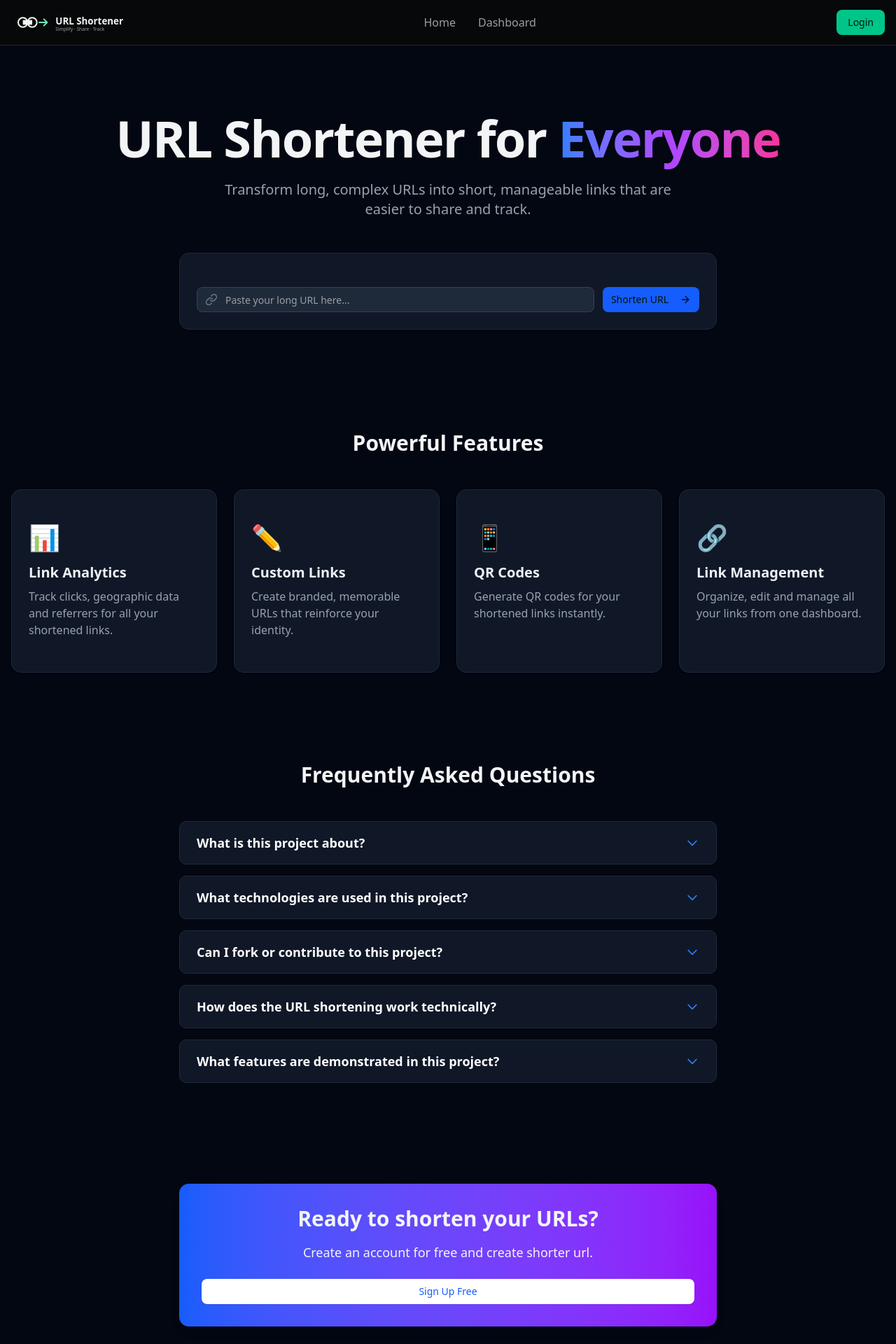
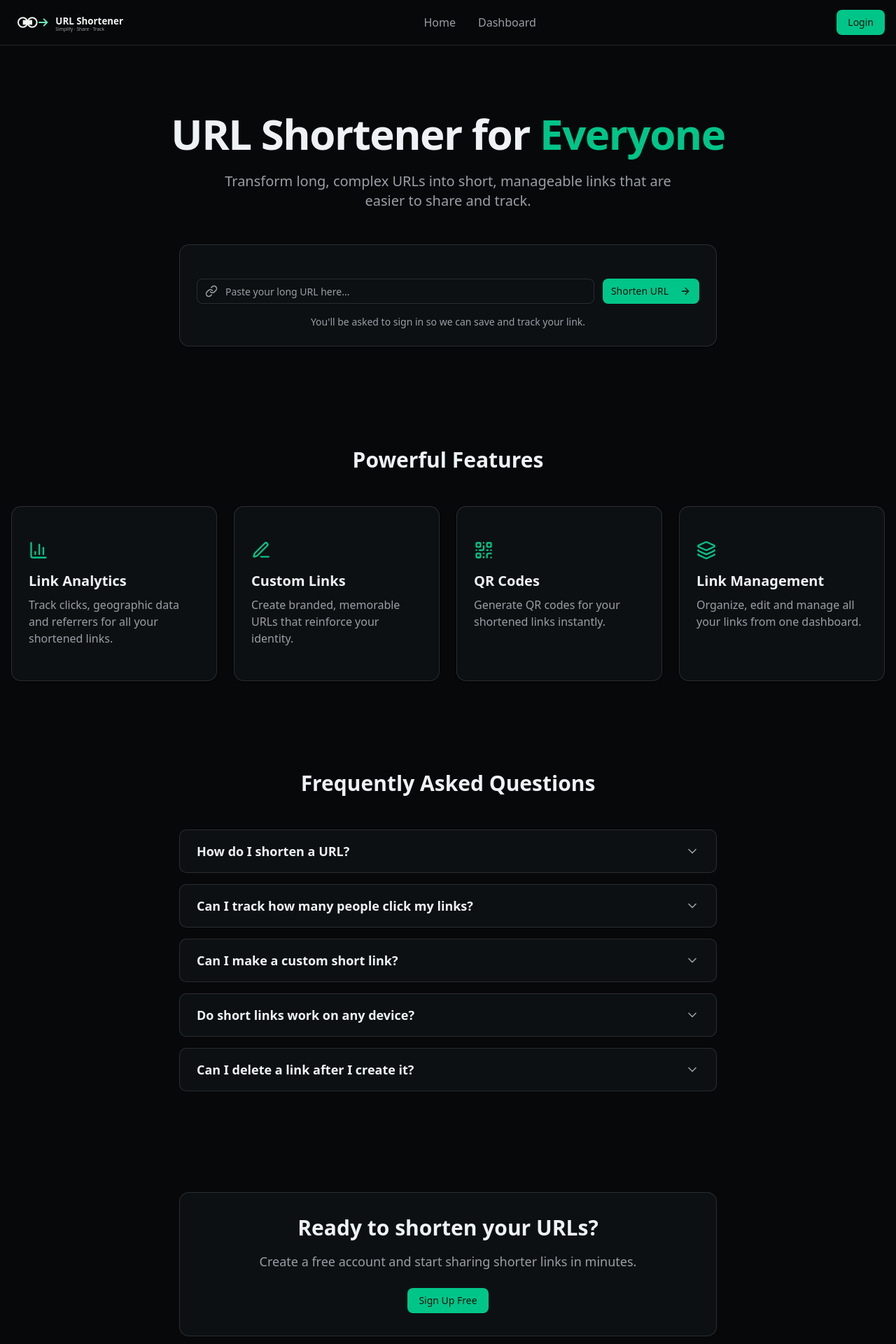
Before and after one commit to Aman-vijay/Url-Shrotner, a React (Vite) app in the folder frontend/: page / in a window 1280 px wide. Shown: the top 1920 px of the page at 70% size. Built offline with nearby package versions, Linux system fonts and the light colour scheme; no server answers.

Commit message:
refactor(frontend): redesign landing page

```diff
--- a/frontend/src/pages/Landing.jsx
+++ b/frontend/src/pages/Landing.jsx
@@ -2,67 +2,65 @@ import React, { useState } from 'react';
 import { Input } from '@/components/ui/input';
 import { Button } from '@/components/ui/button';
 import { Card, CardContent } from '@/components/ui/card';
-import { ArrowRightIcon, LinkIcon, CopyIcon, CheckIcon } from 'lucide-react';
-import {useNavigate} from "react-router-dom"
+import { ArrowRightIcon, LinkIcon, BarChart3, PenLine, QrCode, Layers, ChevronDown } from 'lucide-react';
+import { useNavigate, Link } from "react-router-dom";
 import { useAuth } from "../Context/AuthContext";
-import {Link} from "react-router-dom"
 
 
 const faqItems = [
   {
     index: 1,
-    title: "What is this project about?",
-    answer: "This is a URL shortener project that demonstrates how to build a web application that transforms long URLs into short, manageable links using React and modern web technologies."
+    title: "How do I shorten a URL?",
+    answer: "Paste your long link into the box above, sign in, and your short link is created instantly. You can add a custom path so it's easy to remember and share."
   },
   {
     index: 2,
-    title: "What technologies are used in this project?",
-    answer: "This project is built with React, Tailwind CSS,Shadcn UI components and Nodejs . It uses React Router for navigation and demonstrates responsive design patterns and state management."
+    title: "Can I track how many people click my links?",
+    answer: "Yes. Every link has a dashboard with total clicks, clicks per day, and a breakdown by location and device type — all updated as people click."
   },
   {
     index: 3,
-    title: "Can I fork or contribute to this project?",
-    answer: "Yes! This project is open for contributions and learning purposes. Feel free to fork the repository, submit pull requests, or use it as a learning resource for your own projects."
+    title: "Can I make a custom short link?",
+    answer: "Absolutely. When you create a link you can choose your own custom path, like yourbrand.com/offer, as long as it's not already taken."
   },
   {
     index: 4,
-    title: "How does the URL shortening work technically?",
-    answer: "The URL shortener works by taking a long URL, generating a unique short code, and storing this mapping in a database. When someone visits the short URL, the application retrieves the original URL and redirects them."
+    title: "Do short links work on any device?",
+    answer: "Yes. Short links work everywhere — desktop, mobile, and in print or QR codes. You can also generate a QR code for any link you create."
   },
   {
     index: 5,
-    title: "What features are demonstrated in this project?",
-    answer: "This project demonstrates responsive UI design, form handling, conditional rendering, component composition, and modern React patterns. It also showcases how to build a practical web utility with clean architecture."
+    title: "Can I delete a link after I create it?",
+    answer: "Yes. You can delete any link from your dashboard at any time, and we'll confirm before anything is removed."
   }
 ];
+
 const features = [
   {
     title: "Link Analytics",
     description: "Track clicks, geographic data and referrers for all your shortened links.",
-    icon: "📊"
+    icon: BarChart3
   },
   {
     title: "Custom Links",
     description: "Create branded, memorable URLs that reinforce your identity.",
-    icon: "✏️"
+    icon: PenLine
   },
   {
     title: "QR Codes",
     description: "Generate QR codes for your shortened links instantly.",
-    icon: "📱"
+    icon: QrCode
   },
   {
     title: "Link Management",
     description: "Organize, edit and manage all your links from one dashboard.",
-    icon: "🔗"
+    icon: Layers
   }
 ];
 
 const Landing = () => {
   const [activeIndex, setActiveIndex] = useState(null);
   const [url, setUrl] = useState('');
-  const [shortened, setShortened] = useState('');
-  const [copied, setCopied] = useState(false);
   const navigate = useNavigate();
 
 const {user} = useAuth();
@@ -74,70 +72,48 @@ const {user} = useAuth();
   const handleShorten = (e) => {
     e.preventDefault();
 
-    navigate(`/auth?createNew=${url}`)
+    navigate(`/auth?createNew=${encodeURIComponent(url)}`)
     localStorage.setItem("redirectUrl",url);
-
-    // setShortened('https://shrtn.er/abc123');
-  };
-
-  const copyToClipboard = () => {
-    navigator.clipboard.writeText(shortened);
-    setCopied(true);
-    setTimeout(() => setCopied(false), 2000);
   };
 
   return (
-    <div className="min-h-screen bg-gray-950 text-gray-100">
+    <div className="min-h-screen bg-background text-foreground">
       {/* Hero Section */}
       <div className="container mx-auto px-4 py-24">
         <div className="text-center mb-12">
-          <h1 className="text-4xl md:text-5xl lg:text-7xl font-extrabold tracking-tight mb-6">
-            URL Shortener for <span className="bg-gradient-to-r from-blue-500 via-purple-500 to-pink-500 text-transparent bg-clip-text">Everyone</span>
+          <h1 className="text-4xl md:text-5xl lg:text-6xl font-extrabold tracking-tight mb-6 text-balance">
+            URL Shortener for <span className="text-primary">Everyone</span>
           </h1>
-          <p className="text-xl text-gray-400 max-w-2xl mx-auto">
+          <p className="text-xl text-muted-foreground max-w-2xl mx-auto">
             Transform long, complex URLs into short, manageable links that are easier to share and track.
           </p>
         </div>
 
         {/* URL Shortener Input */}
         <div className="max-w-3xl mx-auto mb-20">
-          <Card className="bg-gray-900 border-gray-800">
+          <Card className="bg-card border-border">
             <CardContent className="pt-6">
               <form onSubmit={handleShorten} className="flex flex-col space-y-4">
                 <div className="flex flex-col md:flex-row gap-3">
                   <div className="relative flex-grow">
-                    <LinkIcon className="absolute left-3 top-1/2 transform -translate-y-1/2 text-gray-500" size={18} />
+                    <LinkIcon className="absolute left-3 top-1/2 transform -translate-y-1/2 text-muted-foreground" size={18} aria-hidden="true" />
                     <Input
                       type="url"
                       placeholder="Paste your long URL here..."
-                      className="pl-10 bg-gray-800 border-gray-700 focus:border-blue-500"
+                      className="pl-10"
                       value={url}
                       onChange={(e) => setUrl(e.target.value)}
                       required
                     />
                   </div>
-                  <Button type="submit" className="bg-blue-600 hover:bg-blue-700">
-                    Shorten URL <ArrowRightIcon className="ml-2" size={16} />
+                  <Button type="submit" className="bg-primary text-primary-foreground hover:bg-primary/90">
+                    Shorten URL <ArrowRightIcon className="ml-2" size={16} aria-hidden="true" />
                   </Button>
                 </div>
-
-                {shortened && (
-                  <div className="flex items-center mt-4 p-3 rounded-md bg-gray-800 border border-gray-700">
-                    <p className="text-blue-400 flex-grow">{shortened}</p>
-                    <Button
-                      onClick={copyToClipboard}
-                      variant="ghost"
-                      size="sm"
-                      className="ml-2"
-                    >
-                      {copied ? (
-                        <CheckIcon className="text-green-500" size={16} />
-                      ) : (
-                        <CopyIcon size={16} />
-                      )}
-                      <span className="ml-1">{copied ? "Copied" : "Copy"}</span>
-                    </Button>
-                  </div>
+                {!user && (
+                  <p className="text-sm text-muted-foreground text-center">
+                    You'll be asked to sign in so we can save and track your link.
+                  </p>
                 )}
               </form>
             </CardContent>
@@ -146,47 +122,54 @@ const {user} = useAuth();
 
         {/* Features Section */}
         <div className="py-16">
-          <h2 className="text-3xl font-bold text-center mb-12">Powerful Features</h2>
+          <h2 className="text-3xl font-bold text-center mb-12 text-balance">Powerful Features</h2>
           <div className="grid md:grid-cols-2 lg:grid-cols-4 gap-6">
-            {features.map((feature, idx) => (
-              <Card key={idx} className="bg-gray-900 border-gray-800 transform hover:scale-105 transition-transform">
-                <CardContent className="p-6">
-                  <div className="text-4xl mb-4">{feature.icon}</div>
-                  <h3 className="text-xl font-bold mb-2">{feature.title}</h3>
-                  <p className="text-gray-400">{feature.description}</p>
-                </CardContent>
-              </Card>
-            ))}
+            {features.map((feature, idx) => {
+              const Icon = feature.icon;
+              return (
+                <Card key={idx} className="bg-card border-border hover:border-primary/40 transition-colors">
+                  <CardContent className="p-6">
+                    <div className="text-primary mb-4">
+                      <Icon size={28} aria-hidden="true" />
+                    </div>
+                    <h3 className="text-xl font-bold mb-2">{feature.title}</h3>
+                    <p className="text-muted-foreground">{feature.description}</p>
+                  </CardContent>
+                </Card>
+              );
+            })}
           </div>
         </div>
 
         {/* FAQ Section */}
         <div className="py-16">
-          <h2 className="text-3xl font-bold text-center mb-12">Frequently Asked Questions</h2>
+          <h2 className="text-3xl font-bold text-center mb-12 text-balance">Frequently Asked Questions</h2>
           <div className="max-w-3xl mx-auto rounded-lg">
             {faqItems.map((item, index) => (
               <div
                 key={item.index}
-                className="mb-4 bg-gray-900 border border-gray-800 rounded-lg overflow-hidden transition-all duration-300 hover:bg-gray-800"
+                className="mb-4 bg-card border border-border rounded-lg overflow-hidden transition-colors duration-300 hover:bg-secondary/60"
               >
                 <button
-                  className="w-full px-6 py-4 text-left flex justify-between items-center focus:outline-none"
+                  className="w-full px-6 py-4 text-left flex justify-between items-center focus-visible:outline-2 focus-visible:outline-primary"
                   onClick={() => toggleFAQ(index)}
+                  aria-expanded={activeIndex === index}
+                  aria-controls={`faq-panel-${item.index}`}
+                  id={`faq-trigger-${item.index}`}
                 >
-                  <h3 className="text-lg font-semibold text-white">{item.title}</h3>
-                  <svg
-                    className={`w-5 h-5 text-blue-500 transform transition-transform duration-300 ${activeIndex === index ? 'rotate-180' : ''}`}
-                    fill="none"
-                    viewBox="0 0 24 24"
-                    stroke="currentColor"
-                  >
-                    <path strokeLinecap="round" strokeLinejoin="round" strokeWidth={2} d="M19 9l-7 7-7-7" />
-                  </svg>
+                  <h3 className="text-lg font-semibold">{item.title}</h3>
+                  <ChevronDown
+                    className={`w-5 h-5 text-muted-foreground transition-transform duration-300 ${activeIndex === index ? 'rotate-180' : ''}`}
+                    aria-hidden="true"
+                  />
                 </button>
                 <div
-                  className={`px-6 overflow-hidden transition-all duration-300 ${activeIndex === index ? 'max-h-40 pb-4' : 'max-h-0'}`}
+                  id={`faq-panel-${item.index}`}
+                  role="region"
+                  aria-labelledby={`faq-trigger-${item.index}`}
+                  className={`px-6 overflow-hidden transition-all duration-300 ${activeIndex === index ? 'max-h-48 pb-4' : 'max-h-0'}`}
                 >
-                  <p className="text-gray-300">{item.answer}</p>
+                  <p className="text-muted-foreground">{item.answer}</p>
                 </div>
               </div>
             ))}
@@ -196,22 +179,19 @@ const {user} = useAuth();
         {/* CTA Section */}
         {!user && (
         <div className="py-16 text-center">
-          <div className="max-w-3xl mx-auto bg-gradient-to-r from-blue-600 to-purple-600 rounded-xl p-8 shadow-lg">
-            <h2 className="text-2xl md:text-3xl font-bold mb-4">Ready to shorten your URLs?</h2>
-            <p className="text-lg mb-6">Create an account for free and create shorter url.</p>
+          <div className="max-w-3xl mx-auto bg-card border border-border rounded-xl p-8">
+            <h2 className="text-2xl md:text-3xl font-bold mb-4 text-balance">Ready to shorten your URLs?</h2>
+            <p className="text-lg text-muted-foreground mb-6">Create a free account and start sharing shorter links in minutes.</p>
             <div className="flex flex-col sm:flex-row justify-center gap-4">
-            <Link to={`/auth`} className="flex flex-col flex-1">
-             <Button className="bg-white text-blue-600 hover:bg-gray-100">Sign Up Free</Button>
-             </Link>
+              <Link to="/auth">
+                <Button className="bg-primary text-primary-foreground hover:bg-primary/90">Sign Up Free</Button>
+              </Link>
             </div>
           </div>
         </div>
         )
       }
       </div>
-
-
-
     </div>
   );
 };
```
